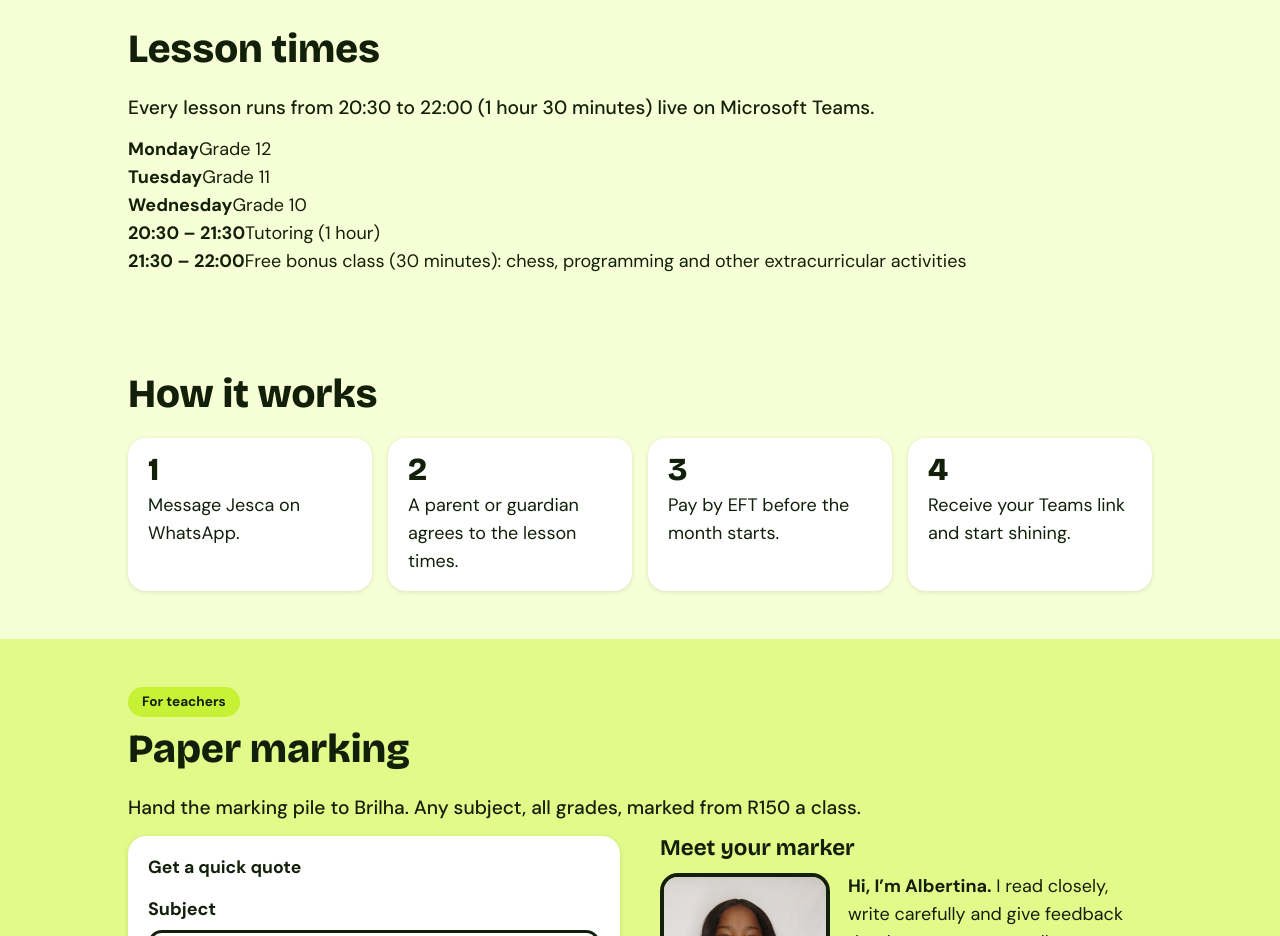
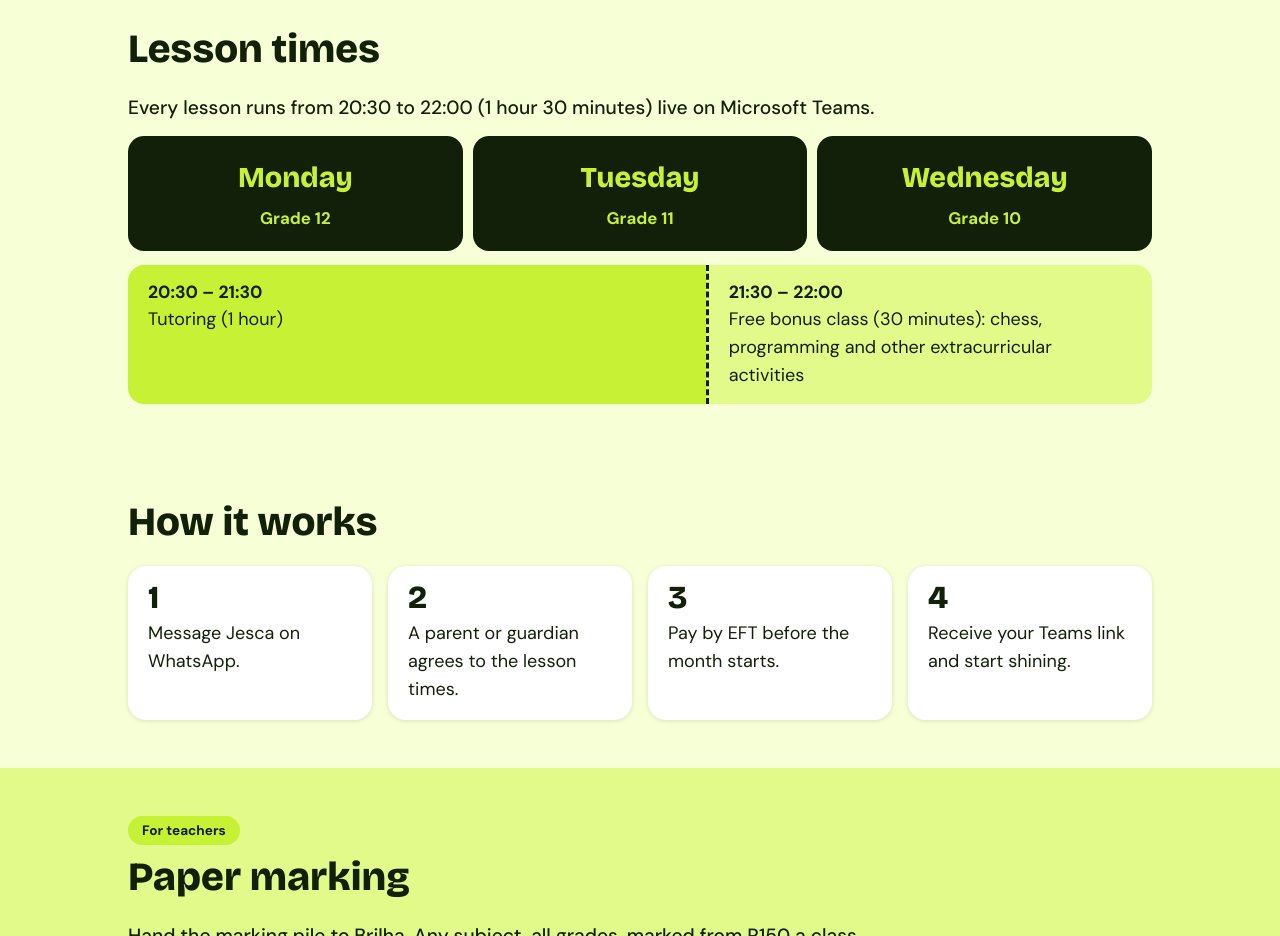
Before and after one commit to YouthJSM/Brilha.com, a plain HTML site: page index.html in a window 1280 px wide. Shown: the part 1640-2576 px from the top of the page. Drawn offline with nearby package versions, Linux system fonts and the light colour scheme.

Commit message:
Add styles for lesson times and responsive layout

```diff
--- a/style.css
+++ b/style.css
@@ -94,3 +94,21 @@ footer{text-align:center;font-size:.9rem;opacity:.85}
   .contact h2{grid-column:1 / -1;margin-bottom:8px}
   .contact a.btn{margin-bottom:0}
 }
+/* ===== Lesson times ===== */
+.times .days{display:grid;gap:10px}
+.times .day{display:flex;justify-content:space-between;align-items:center;background:var(--btn);color:var(--btnink);border-radius:16px;padding:14px 20px}
+.times .day b{font-family:'Bricolage Grotesque',sans-serif;font-size:1.4rem;font-weight:800}
+.times .day span{font-weight:700;font-size:1.05rem}
+.times .bar{display:flex;flex-direction:column;margin-top:14px;border-radius:16px;overflow:hidden}
+.times .bar>div{padding:14px 20px}
+.times .bar b{display:block;font-size:1.1rem}
+.times .bar .t{background:var(--sun);color:#12200A}
+.times .bar .b{background:var(--soft);color:var(--ink);border-top:3px dashed var(--line)}
+@media (min-width:900px){
+  .times .days{grid-template-columns:repeat(3,1fr)}
+  .times .day{flex-direction:column;justify-content:center;text-align:center;gap:4px;padding:20px}
+  .times .day b{font-size:1.8rem}
+  .times .bar{flex-direction:row}
+  .times .bar .t{flex:2}
+  .times .bar .b{flex:1.5;border-top:0;border-left:3px dashed var(--line)}
+}
```
